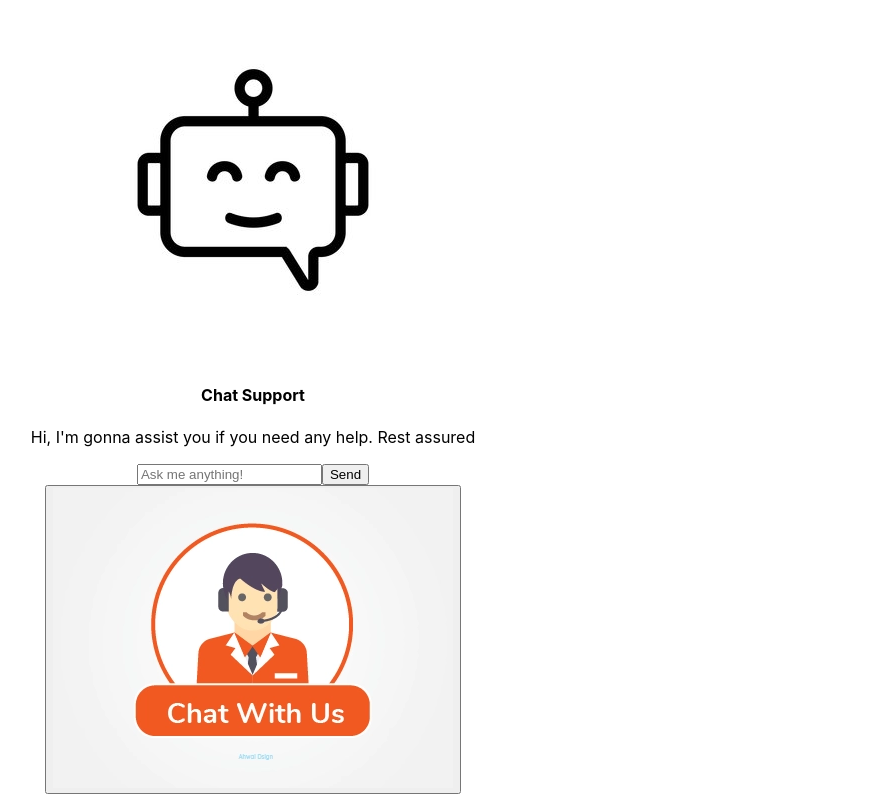
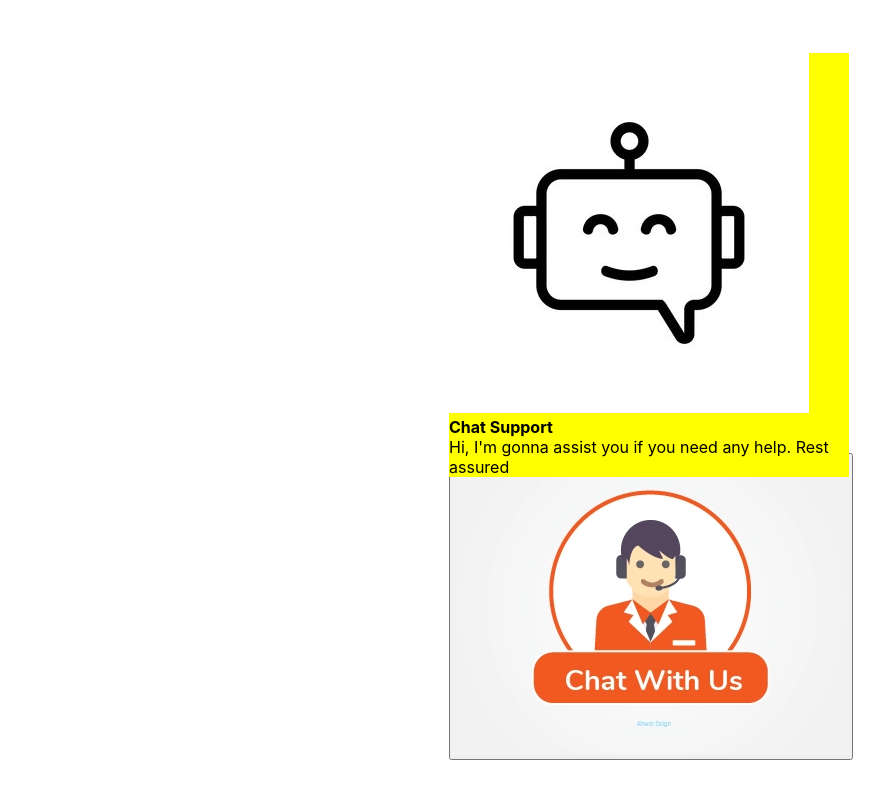
Before and after one commit to SafeTorpedo/HackOdhisa2.0-WomenSecurity, a React (Create React App) app: page / in a window 1280 px wide. Shown: the whole page, without its empty margins (387-1271 px from the left). Built offline with nearby package versions, Linux system fonts and the light colour scheme.

Commit message:
Initial CSS commit, background SVG and message display left

```diff
--- a/src/App.css
+++ b/src/App.css
@@ -1,38 +1,46 @@
-.App {
-  text-align: center;
+* {
+    box-sizing: border-box;
+    margin: 0;
+    padding: 0;
 }
 
-.App-logo {
-  height: 40vmin;
-  pointer-events: none;
+/* Styling the Chat Box */
+.chatbox {
+    position: absolute;
+    bottom: 40px;
+    right: 40px;
 }
 
-@media (prefers-reduced-motion: no-preference) {
-  .App-logo {
-    animation: App-logo-spin infinite 20s linear;
-  }
+.chatbox__support {
+    display: flex;
+    flex-direction: column;
+    width: 400px;
+    height: 400px;
+    z-index: -123456;
+
+    transition: all 0.5 ease-in-out;
 }
 
-.App-header {
-  background-color: #282c34;
-  min-height: 100vh;
-  display: flex;
-  flex-direction: column;
-  align-items: center;
-  justify-content: center;
-  font-size: calc(10px + 2vmin);
-  color: white;
+.chatbox--active {
+    transform: translateY(-40px);
+    z-index: 123456;
+    opacity: 1;
 }
 
-.App-link {
-  color: #61dafb;
+.chatbox__button {
+    text-align: right;
 }
 
-@keyframes App-logo-spin {
-  from {
-    transform: rotate(0deg);
-  }
-  to {
-    transform: rotate(360deg);
-  }
+.chatbox__header {
+    position: sticky;
+    top: 0;
+    background: yellow;
 }
+
+.send__button {
+    padding: 4px;
+    background: transparent;
+    border: none;
+    outline: none;
+    cursor: pointer;
+}
```
